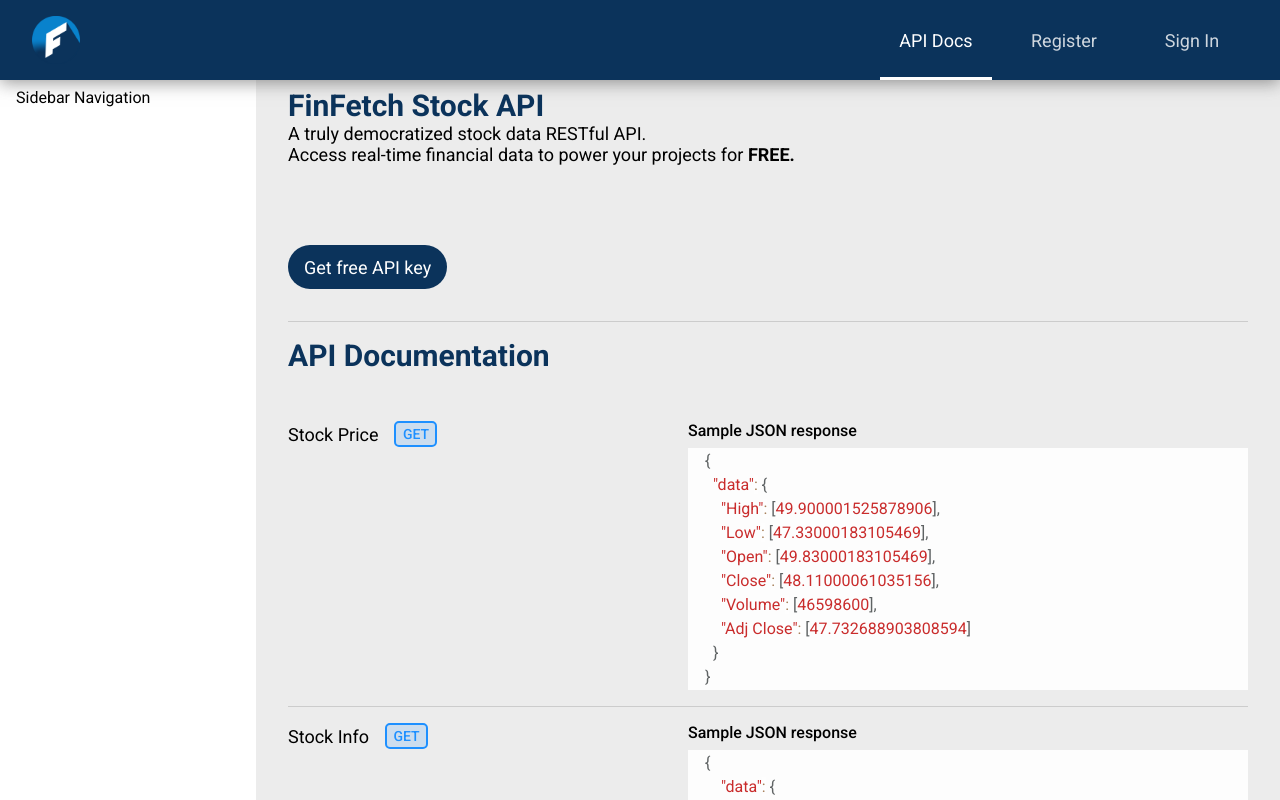
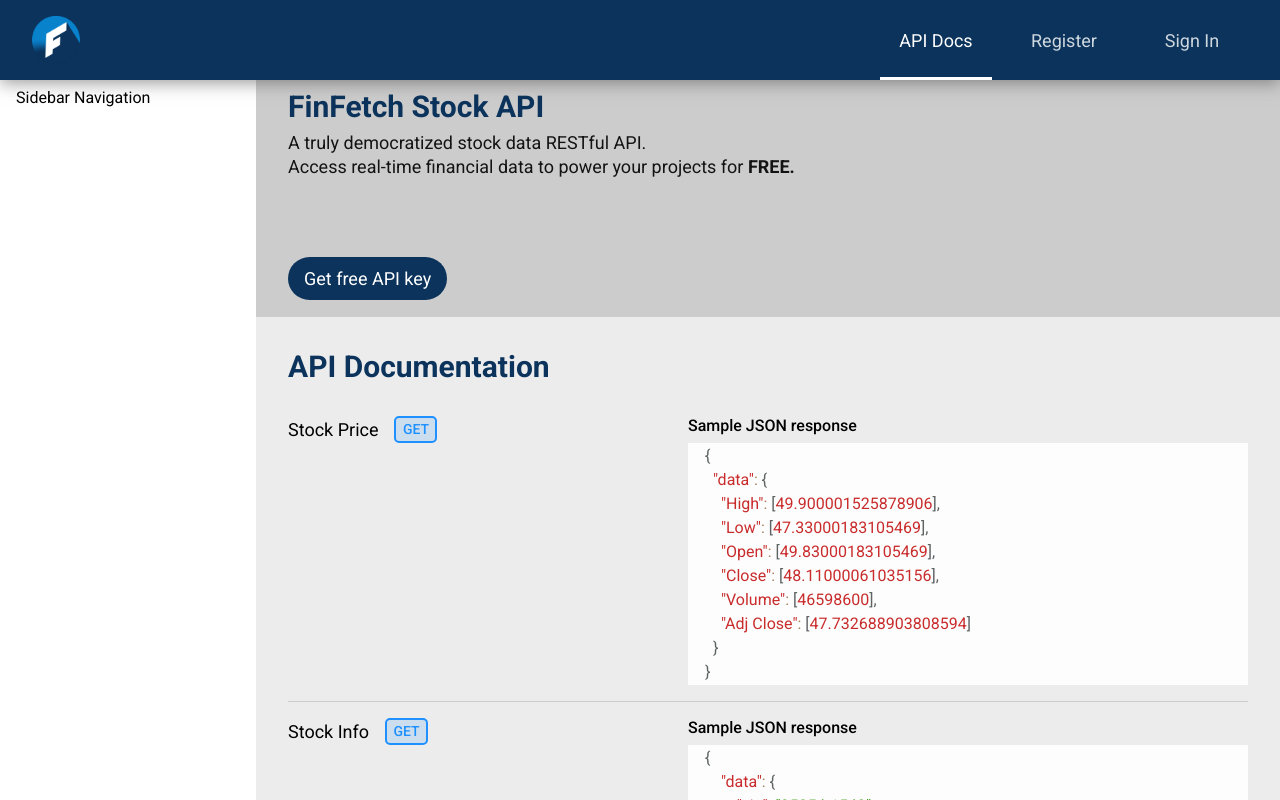
Before and after one commit to dnitecki/finfetch-ui, a React (Create React App) app: page /api/docs in a window 1280 px wide. Built offline with nearby package versions, Linux system fonts and the light colour scheme.

Commit message:
more docs styles

```diff
--- a/src/apps/finfetch-api/pages/documentation/Documentation.jsx
+++ b/src/apps/finfetch-api/pages/documentation/Documentation.jsx
@@ -23,16 +23,16 @@ export default function Documentation() {
         <div className="documentation-content-container">
           <div className="documentation-header"></div>
           <div className="documentation-content-container-scroll">
+            <div className="documentation-register">
               <div className="documentation-register-header">
                 FinFetch Stock API
               </div>
-            <div className="documentation-register">
               <div className="documentation-register-text">
-                A truly democratized stock data RESTful API.
-              </div>
-              <div className="documentation-register-text">
+                <div>A truly democratized stock data RESTful API.</div>
+                <div>
                   Access real-time financial data to power your projects for
                   <strong>&nbsp;FREE.</strong>
+                </div>
               </div>
               <div className="documentation-register-button">
                 <div id="register-button-container">
@@ -47,6 +47,7 @@ export default function Documentation() {
                 </div>
               </div>
             </div>
+            <div className="documentation-content-wrapper">
               <div className="documentation-content-header">
                 API Documentation
               </div>
@@ -114,5 +115,6 @@ export default function Documentation() {
           </div>
         </div>
       </div>
+    </div>
   );
 }
--- a/src/apps/finfetch-api/pages/documentation/Documentation.scss
+++ b/src/apps/finfetch-api/pages/documentation/Documentation.scss
@@ -24,10 +24,7 @@
 }
 .documentation-content-container-scroll {
   display: flex;
-  padding-top: 1rem;
-  padding-bottom: 1rem;
-  padding-left: 2rem;
-  padding-right: 2rem;
+
   height: 100%;
   width: 100%;
   flex-direction: column;
@@ -38,6 +35,12 @@
   display: flex;
   width: 100%;
   border-bottom: 1px solid #ccc;
+}
+.documentation-content-wrapper {
+  padding-top: 1rem;
+  padding-bottom: 1rem;
+  padding-left: 2rem;
+  padding-right: 2rem;
 }
 .documentation-text {
   display: flex;
@@ -84,6 +87,7 @@
   font-size: 30px;
   color: #0b335b;
   font-weight: bold;
+  margin-bottom: 0.5rem;
 }
 .documentation-content-header-text {
   display: flex;
@@ -111,13 +115,21 @@
   flex-direction: column;
   width: 100%;
   border-bottom: 1px solid #ccc;
+  background-color: #ccc;
   padding-bottom: 2rem;
   column-gap: 2rem;
+  padding-top: 1rem;
+  padding-bottom: 1rem;
+  padding-left: 2rem;
+  padding-right: 2rem;
 }
 .documentation-register-text {
   display: flex;
+  flex-direction: column;
+  row-gap: 0.2rem;
   font-size: 18px;
   font-weight: 400;
+  opacity: 0.9;
 }
 .documentation-register-button {
   display: grid;
```
Lines whose indentation alone changed are shown as unchanged.
